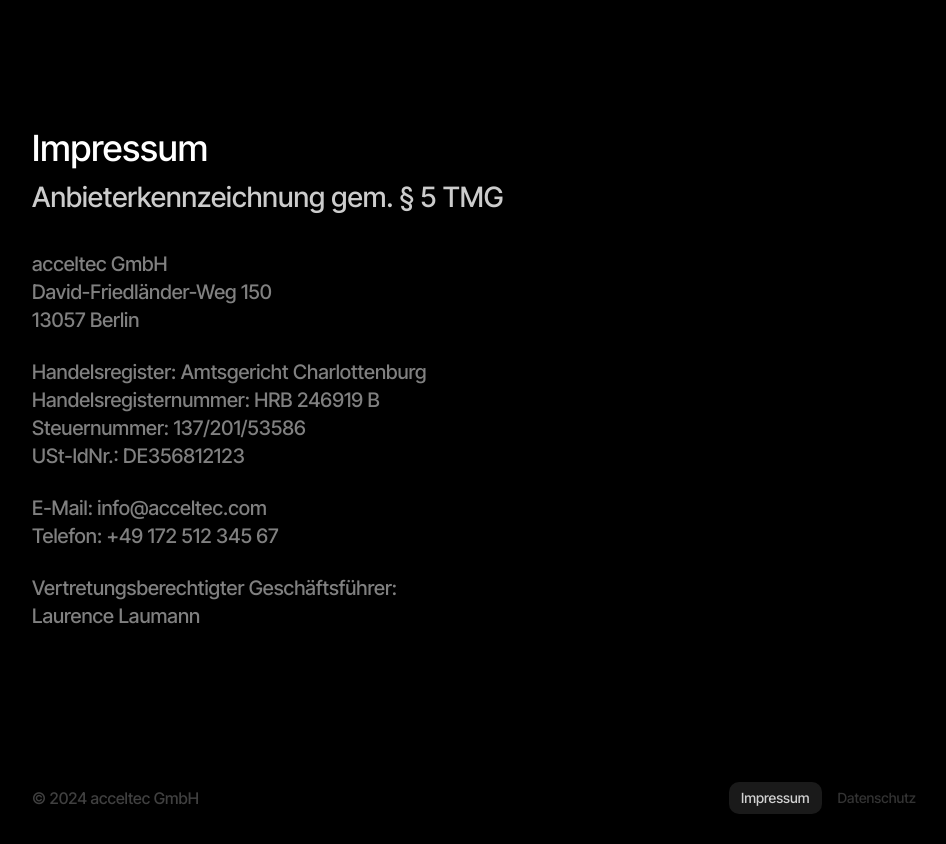
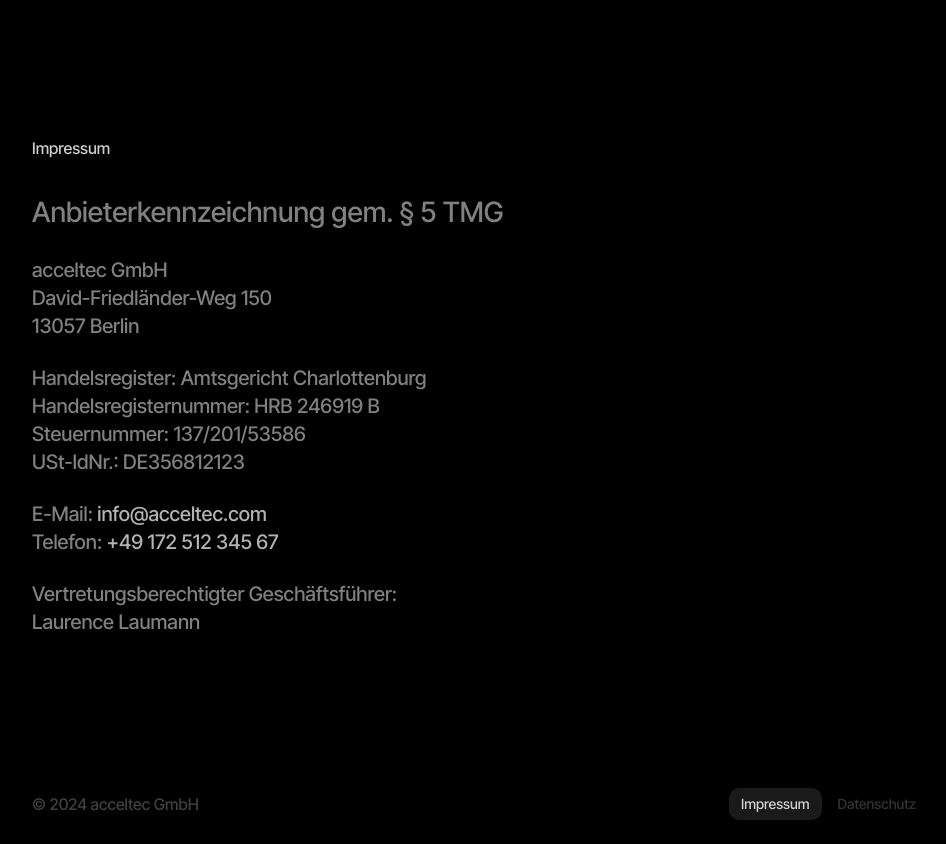
Before and after one commit to jakubziemba/acceltec, a Next.js app: page /impressum in a window 1280 px wide. Shown: the whole page, without its empty margins (160-1106 px from the left). Built offline with nearby package versions, Linux system fonts and the light colour scheme.

Commit message:
(fix) switch impressum page to MDX

```diff
--- /dev/null
+++ b/app/(legal-pages)/impressum/page.mdx
@@ -0,0 +1,18 @@
+# Impressum
+
+## Anbieterkennzeichnung gem. § 5 TMG
+
+acceltec GmbH
+David-Friedländer-Weg 150
+13057 Berlin
+
+Handelsregister: Amtsgericht Charlottenburg
+Handelsregisternummer: HRB 246919 B
+Steuernummer: 137/201/53586
+USt-IdNr.: DE356812123
+
+E-Mail: [info@acceltec.com](mailto:info@acceltec.com)
+Telefon: [+49 172 512 345 67](tel:+4917251234567)
+
+Vertretungsberechtigter Geschäftsführer:
+Laurence Laumann
--- a/app/(legal-pages)/impressum/page.tsx
+++ /dev/null
@@ -1,35 +0,0 @@
-export default function Page() {
-  return (
-    <div>
-      <h1 className="pb-2 text-4xl">Impressum</h1>
-      <h2 className="text-[1.75rem] text-white/80">
-        Anbieterkennzeichnung gem. § 5 TMG
-      </h2>
-      <div className="flex flex-col gap-6 pt-8 text-xl leading-7 text-white/50">
-        <div>
-          <p>acceltec GmbH</p>
-          <p>David-Friedländer-Weg 150</p>
-          <p>13057 Berlin</p>
-        </div>
-        <div>
-          <p>Handelsregister: Amtsgericht Charlottenburg</p>
-          <p>Handelsregisternummer: HRB 246919 B</p>
-          <p>Steuernummer: 137/201/53586</p>
-          <p>USt-IdNr.: DE356812123</p>
-        </div>
-        <div>
-          <p>
-            E-Mail: <a href="mailto:info@acceltec.com">info@acceltec.com</a>
-          </p>
-          <p>
-            Telefon: <a href="tel:+4917251234567">+49 172 512 345 67</a>
-          </p>
-        </div>
-        <div>
-          <p>Vertretungsberechtigter Geschäftsführer:</p>
-          <p>Laurence Laumann</p>
-        </div>
-      </div>
-    </div>
-  );
-}
--- a/mdx-components.tsx
+++ b/mdx-components.tsx
@@ -9,7 +9,9 @@
     h2: (props) => (
       <h2 className="text-[1.75rem] leading-10 text-white/50" {...props} />
     ),
-    p: (props) => <p className="text-xl leading-7 text-white/50" {...props} />,
+    p: (props) => (
+      <p className="text-lg leading-7 text-white/50 lg:text-xl" {...props} />
+    ),
     a: (props) => <a className="text-white/70" {...props} />,
   };
 }
```
